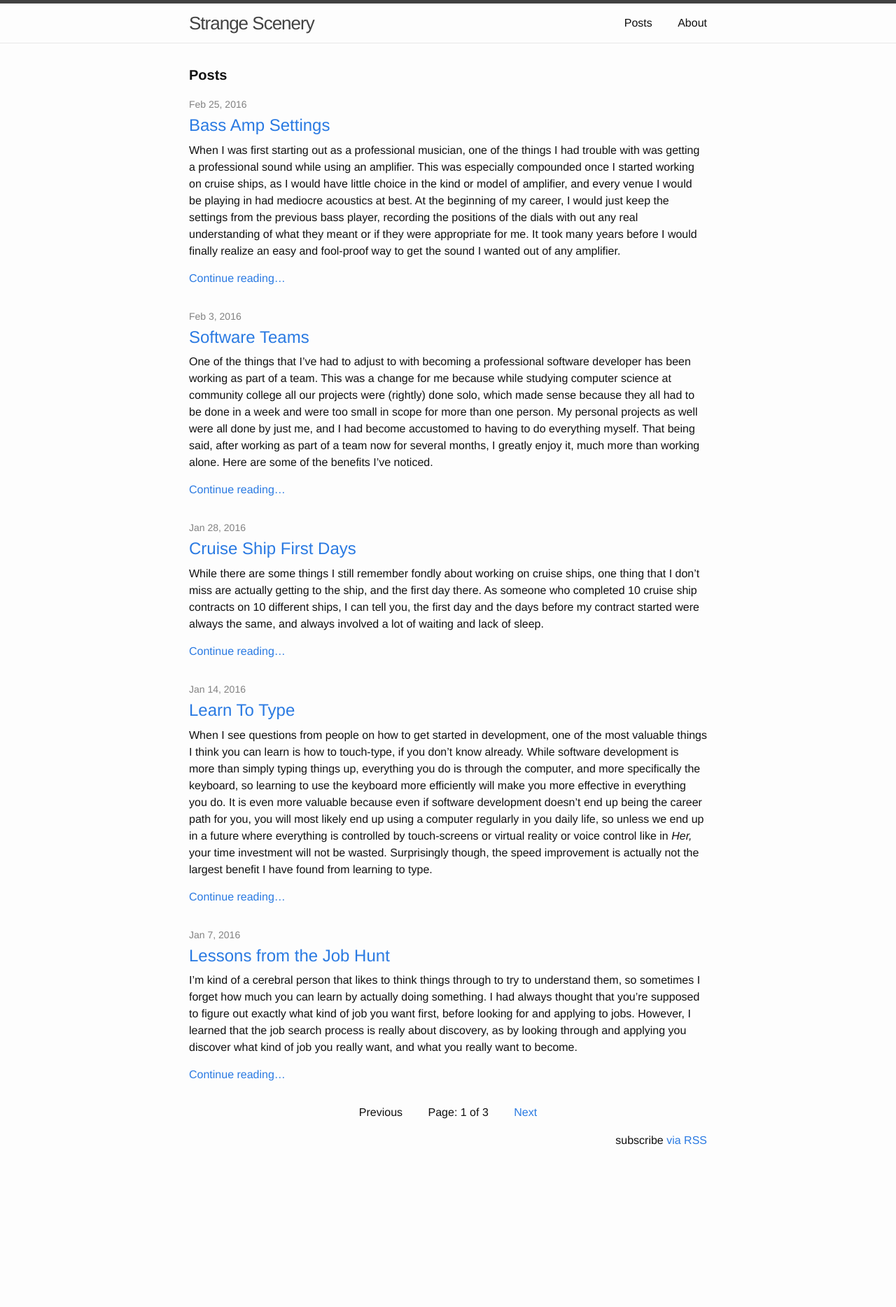
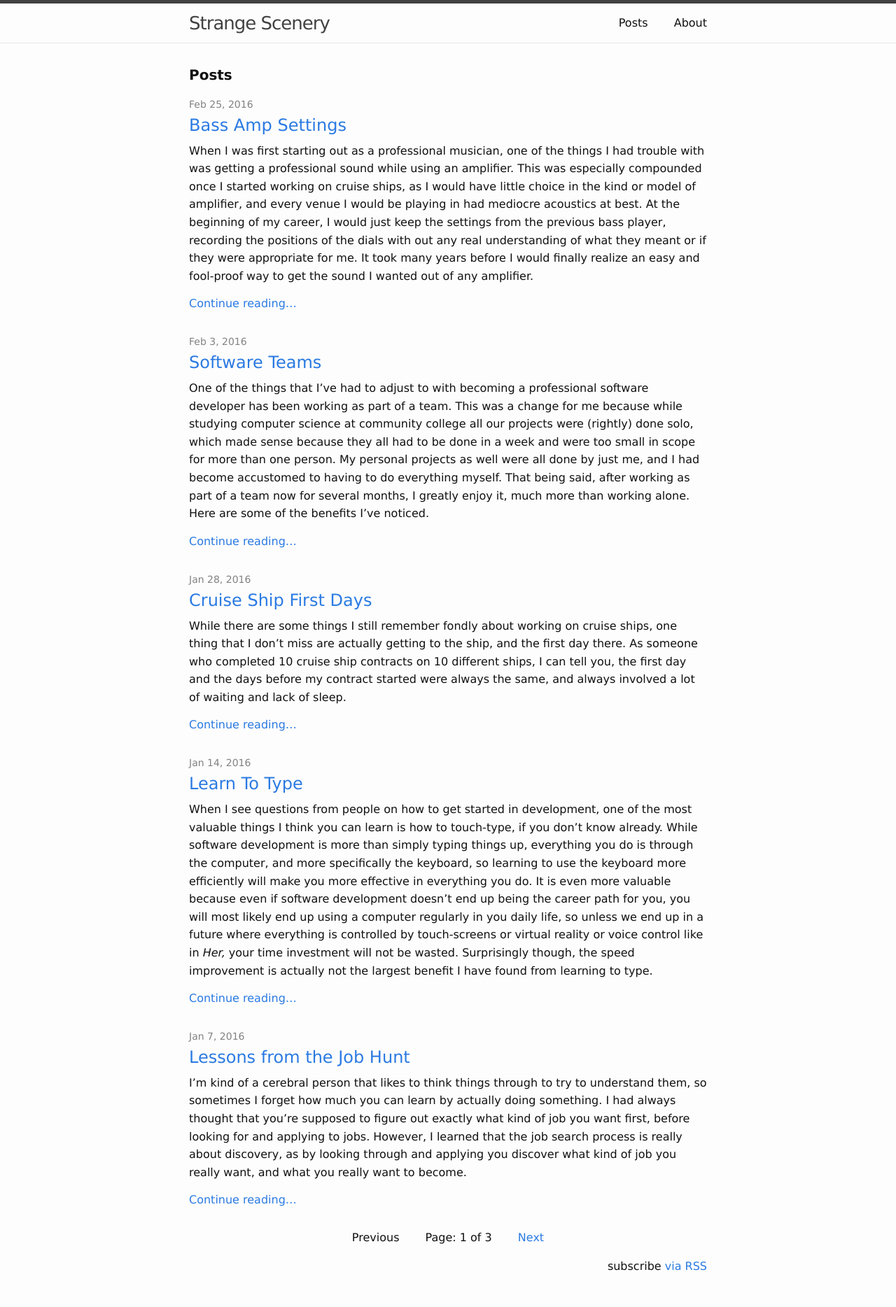
Before and after one commit to allen-garvey/bitter-polar-bear, a Jekyll site: the page built from index.html, in a window 1280 px wide. Shown: the whole page at 70% size. Built offline with Jekyll 4.4.1, drawn with Linux system fonts in a browser that asks for light colours; the list of posts is cut into pages by our own code; before the commit the page ends 1687 px from its top, so only the background shows below that.

Commit message:
change font stack to humanist sans serif

```diff
--- a/_sass/_base.scss
+++ b/_sass/_base.scss
@@ -37,7 +37,9 @@ ul, ol, dl, figure,
     margin-bottom: $spacing-unit / 2;
 }
 
-
+p{
+    line-height: 1.6em;
+}
 
 /**
  * Images
--- a/_sass/_constants.scss
+++ b/_sass/_constants.scss
@@ -3,7 +3,7 @@
 */
 
 // Our variables
-$base-font-family: "Helvetica Neue", Helvetica, Arial, sans-serif;
+$base-font-family: "Lucida Grande", Calibri, Ubuntu, "Helvetica Neue", Helvetica, Arial, sans-serif;
 $base-font-size:   16px;
 $base-font-weight: 400;
 $small-font-size:  $base-font-size * 0.875;
```
